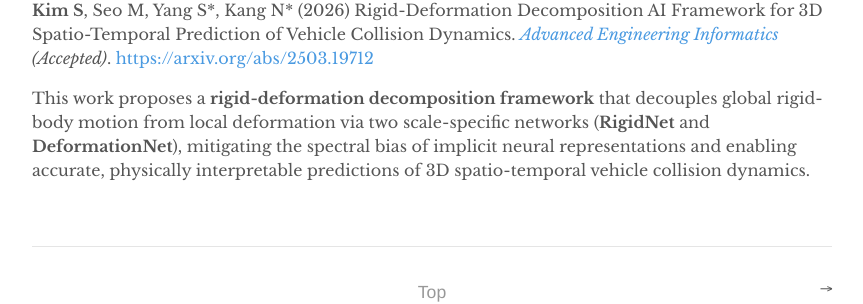
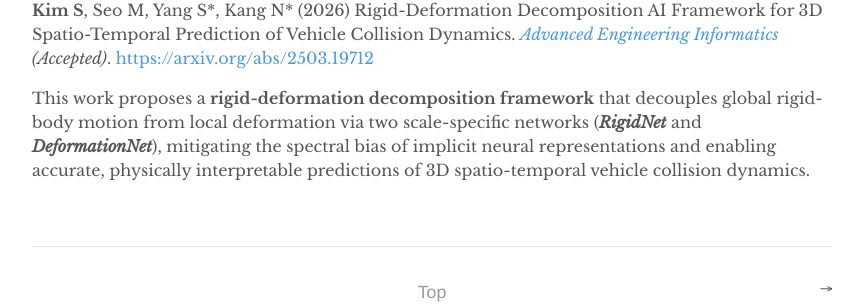
Before and after one commit to kim-sanghyuk/kim-sanghyuk.github.io, a Jekyll site: the page built from _posts/2026-04-24-Publication_2026_AdvancedEngineeringInformatics.md, in a window 1280 px wide. Shown: the part 1080-1384 px from the top of the page, without its empty margins (208-1071 px from the left). Built offline with Jekyll 4.4.1, drawn with Linux system fonts in a browser that asks for light colours.

Commit message:
Update 2026-04-24-Publication_2026_AdvancedEngineeringInformatics.md

```diff
--- a/_posts/2026-04-24-Publication_2026_AdvancedEngineeringInformatics.md
+++ b/_posts/2026-04-24-Publication_2026_AdvancedEngineeringInformatics.md
@@ -11,4 +11,4 @@ I am pleased to share that our paper has been accepted for publication in _**Adv
 
 **Kim S**, Seo M, Yang S\*, Kang N\* (2026) Rigid-Deformation Decomposition AI Framework for 3D Spatio-Temporal Prediction of Vehicle Collision Dynamics. [_Advanced Engineering Informatics_](https://www.sciencedirect.com/journal/advanced-engineering-informatics) _(Accepted)_. [https://arxiv.org/abs/2503.19712](https://arxiv.org/abs/2503.19712)
 
-This work proposes a **rigid-deformation decomposition framework** that decouples global rigid-body motion from local deformation via two scale-specific networks (**RigidNet** and **DeformationNet**), mitigating the spectral bias of implicit neural representations and enabling accurate, physically interpretable predictions of 3D spatio-temporal vehicle collision dynamics.
+This work proposes a **rigid-deformation decomposition framework** that decouples global rigid-body motion from local deformation via two scale-specific networks (_**RigidNet**_ and _**DeformationNet**_), mitigating the spectral bias of implicit neural representations and enabling accurate, physically interpretable predictions of 3D spatio-temporal vehicle collision dynamics.
```
